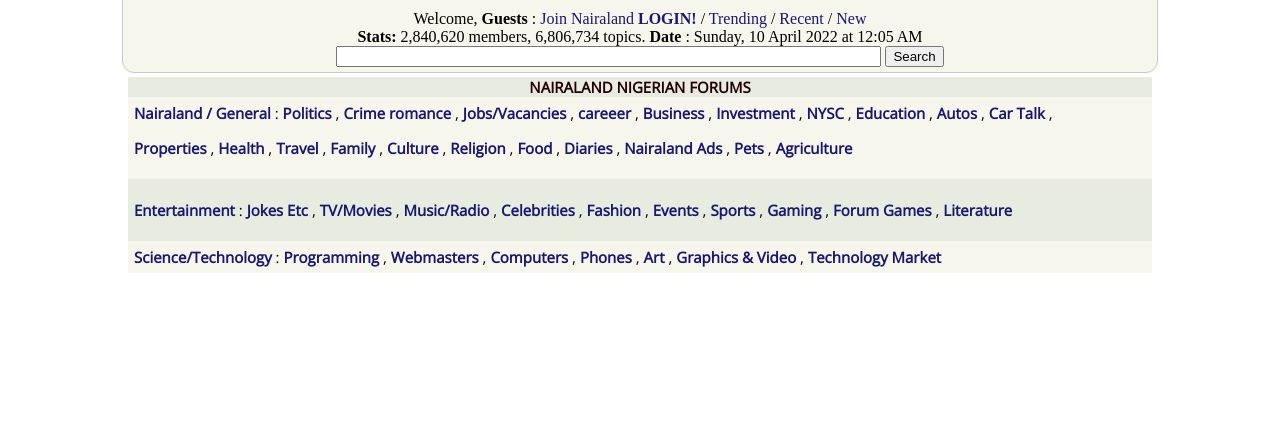
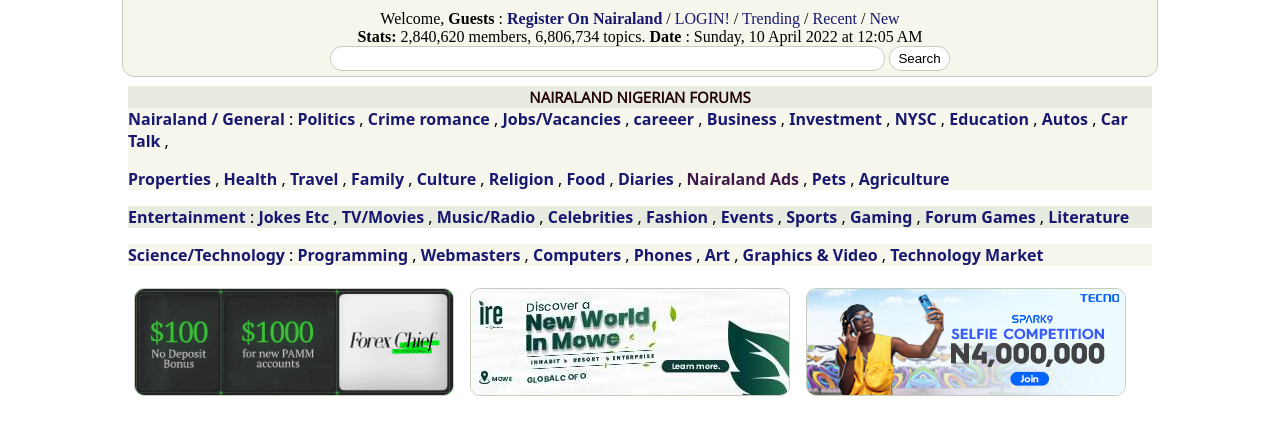
Before and after one commit to Abiodun001-world/Nairaland, a plain HTML site: page index.html in a window 1280 px wide. Shown: the part 51-486 px from the top of the page. Drawn offline with nearby package versions, Linux system fonts and the light colour scheme; a web font is replaced by a local one.

Commit message:
working on it

```diff
--- a/index.html
+++ b/index.html
@@ -10,7 +10,7 @@
 </head>
 <body>
     <div class="container">
-    <div class="header">
+    <div id="header">
     <h1>
      <a href="https://www.nairaland.com/" class="g" title="Nairaland, the Nigerian Forum">
       <img src="logo1.png" width="246" height="24">
@@ -20,15 +20,16 @@
     Welcome,
     <b>Guests</b>
     :
-    <a href="/register">Join Nairaland</a>
     <b>
+    <a href="/register">Register On Nairaland</a>
+  </b>
+     /
         <a href="/login">LOGIN!</a>
-    </b>
-     /
+      /
       <a href="/trending">Trending</a>
+       /
+     <a href="/recent">Recent</a>
       /
-     <a href="/recent">Recent</a>
-     /
      <a href="/topics">New</a>
      <br>
      <b>Stats: </b>
@@ -37,12 +38,9 @@
      : Sunday, 10 April 2022 at 12:05 AM
      <form action="/search"> <input type="text" name="q" size="65">
         <input type="submit" name="search" value="Search"></form>
-
     </div>
-
-      <h2>NAIRALAND NIGERIAN FORUMS</h2>
-
       <div class="section">
+        <h2>NAIRALAND NIGERIAN FORUMS</h2>
         <div class="box1">
 <a href="/nairaland">
 <b>Nairaland / General</b></a>
@@ -85,13 +83,13 @@
  ,
  <a href="/Diaries" title=""><b>Diaries</b></a>
  ,
- <a href="/Ads" title=""><b>Nairaland Ads</b></a>
+ <a href="/Ads" title=""><span><b>Nairaland Ads</b></span></a>
  ,
  <a href="/Pets" title=""><b>Pets</b></a>
  ,
  <a href="/Agriculture" title=""><b>Agriculture</b></a>
 </p>
-        </div>
+</div>
      <div class="box2">
       <p> <a href="/Entertainment" title=""><b>Entertainment</b></a>
      :
@@ -132,10 +130,14 @@
     <a href="/Graphics & Video" title=""><b>Graphics & Video</b></a>
     ,
     <a href="/Technology Market" title=""><b>Technology Market</b></a>
+ </div>
+   <p>
+     <img src="img2.png" alt="image2">
+     <img src="img3.jpg" alt="image3">
+     <img src="img4.jpg" alt="image4">
+     </p>
 
- </div>
       <div id ="intro">
-
       </div>
       </div>
     </div>
--- a/style.css
+++ b/style.css
@@ -1,17 +1,26 @@
 @import url('https://fonts..com/css2?family=poppins:wght@400;600&display=swap');
 @import url('https://fonts.googleapis.com/css2?family=Open+Sans&display=swap');
-  body{
+  body {
       text-align: center;
       background:url(/static/bg3.png/1);
   }
 
-.conatiner {
+.container {
+    text-align: center;
+}
+.section {
+ font-family: system-ui, -apple-system, BlinkMacSystemFont, 'Segoe UI', Roboto, Oxygen, Ubuntu, Cantarell, 'Open Sans', 'Helvetica Neue', sans-serif;
+   text-align: left;
     max-width: 1024px;
-    text-align: center;
     margin: 0px auto;
-    width: 100%;
+    padding: 5px;
 }
-.header {
+b {
+    font-weight: bold;
+}
+
+
+#header {
     background-color: #F6F6EC;
     background-size: cover;
     border: 1px solid #c8ccc0;
@@ -32,8 +41,10 @@ h2 {
     color: #200;
     font-family: Open Sans, system-ui, r-apple-system, BlinkMacSystemFont, "Segoe UI", Roboto, Ubuntu, "Helvetica Neue", sans-serif;
     font-size: 15px;
-    margin:  0px auto;
+    margin: 0px auto;
     max-width: 1024px;
+    padding: 1px;
+    text-align: center;
 }
 a {
     color: #181870;
@@ -44,28 +55,46 @@ a:hover {
 }
 .box1 {
     background-color: #F6F6EC;
-    padding: 6px;
-
+    padding: 0px;
 }
 .box2 {
     background-color: #E8ECE0;
-    padding: 6px;
-
+    padding: 0px;
 }
 .box3 {
     background-color: #F6F6EC;
-    padding: 6px;
+     padding: 0px;
 }
 
-.section {
-    font-family: Open Sans, system-ui, -apple-system, BlinkMacSystemFont, "Segoe UI", Roboto, Ubuntu, "Helvetica Neue", sans-serif;
-    font-size: 15px;
-    text-align: left;
-    max-width: 1024px;
-    margin: 0px auto;
-    background-color: rgb(246, 246, 236);
-    border-bottom-left-radius: 12px;
-    border-bottom-right-radius: 12px;
-    border-top-left-radius: 12px;
-    border-top-right-radius: 12px;
+ h2, .box1 {
+    margin: 0px;
+
 }
+ span {
+    color:#401848;
+}
+ p img {
+    border: 1px solid #c6ccbe;
+    border-radius: 10px;
+    padding: 0px;
+    margin: 6px;
+    width: 318px;
+    height: 106px;
+}
+
+input[type=text], input[type=submit], textarea {
+    border: 1px solid #c8ccc0;
+    border-radius: 12px;
+    background: #fff;
+    padding: 4px 8px;
+
+}
+button, input, textarea {
+    color: #000;
+}
+select, input[type=file], input[type=submit], input[type=checkbox] {
+    cursor: pointer;
+}
+input[type=submit]:hover {
+    background: #e8ece0;
+}
```
Also changed, not shown: adsnairaland img.jpg (added), img2.png (added), img3.jpg (added), img4.jpg (added), img5.png (added), img6.jpg (added).
